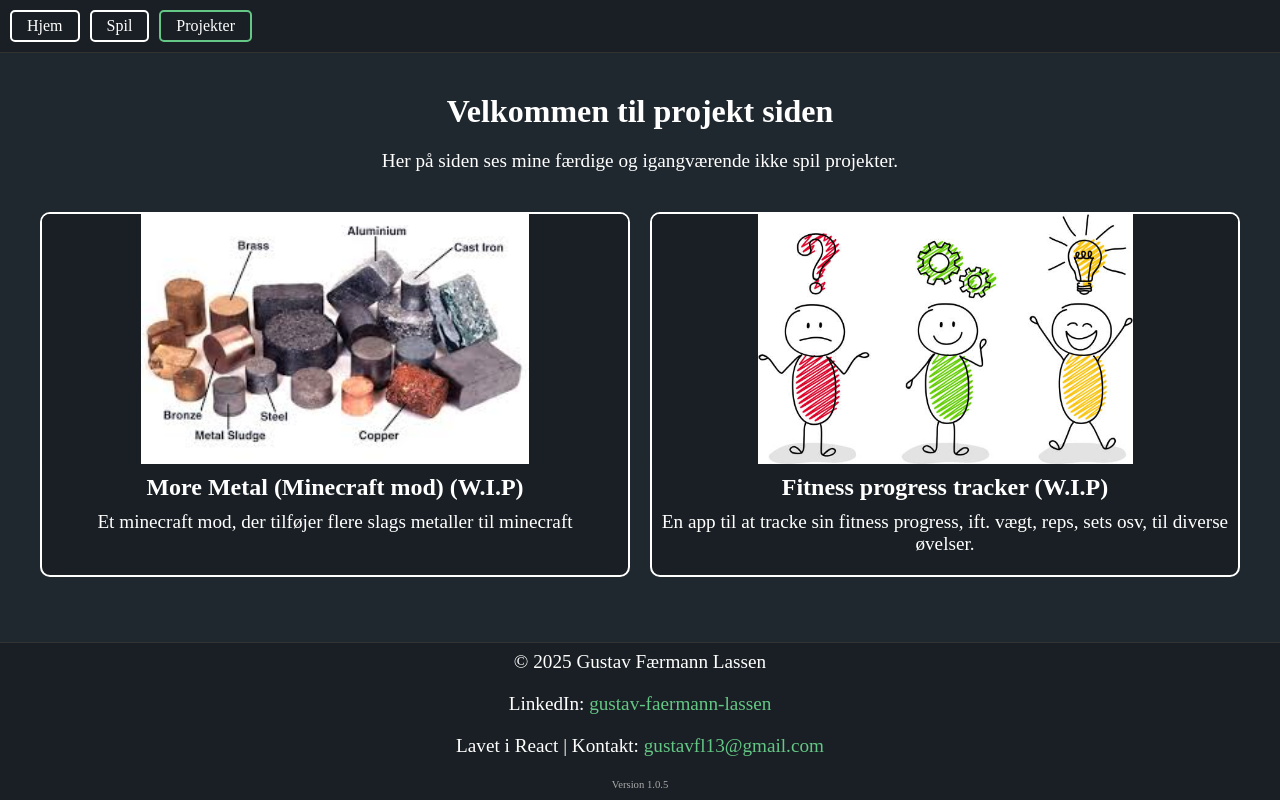
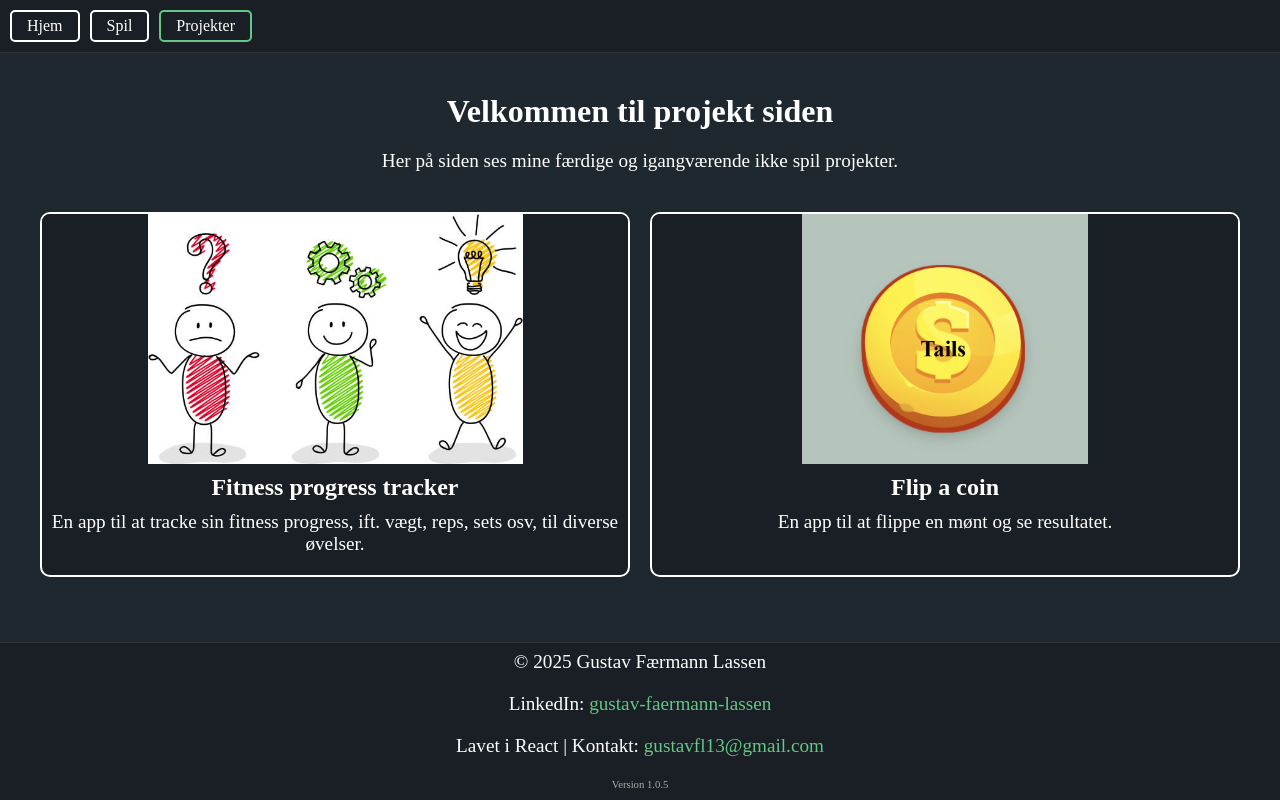
Before and after one commit to GustavFL2000/GustavFL-Portfolio-App, a React (Vite) app: page /Projects in a window 1280 px wide. Built offline with nearby package versions, Linux system fonts and the light colour scheme.

Commit message:
clean up, tilføjet flip a coin

```diff
--- a/public/projects.json
+++ b/public/projects.json
@@ -1,16 +1,17 @@
 [
-    {
+   {
     "id": 1,
-    "title": "More Metal (Minecraft mod) (W.I.P)",
-    "description": "Et minecraft mod, der tilføjer flere slags metaller til minecraft",
-    "image": "/images/moremetals.jpg",
-    "link": ""
-  },{
-    "id": 2,
-    "title": "Fitness progress tracker (W.I.P)",
+    "title": "Fitness progress tracker",
     "description": "En app til at tracke sin fitness progress, ift. vægt, reps, sets osv, til diverse øvelser.",
     "image": "/images/trainingapp.jpg",
-    "link": ""
+    "link": "https://github.com/GustavFL2000/lift-tracker"
+  },
+  {
+    "id": 2,
+    "title": "Flip a coin",
+    "description": "En app til at flippe en mønt og se resultatet.",
+    "image": "/images/flipacoin.png",
+    "link": "https://flipacoin.gustavfl13.workers.dev/"
   }
 
 ]
--- a/src/pages/Home.jsx
+++ b/src/pages/Home.jsx
@@ -29,11 +29,10 @@ function Home() {
         </div>
       </a>
 
-      <a>
         <div className="home-image-container">
           <img src="/images/Portfolio.png" alt="Portfolio" className="home-image" />
         </div>
-      </a>
+
 
     </div>
   );
```
Also changed, not shown: public/images/flipacoin.png (added).
